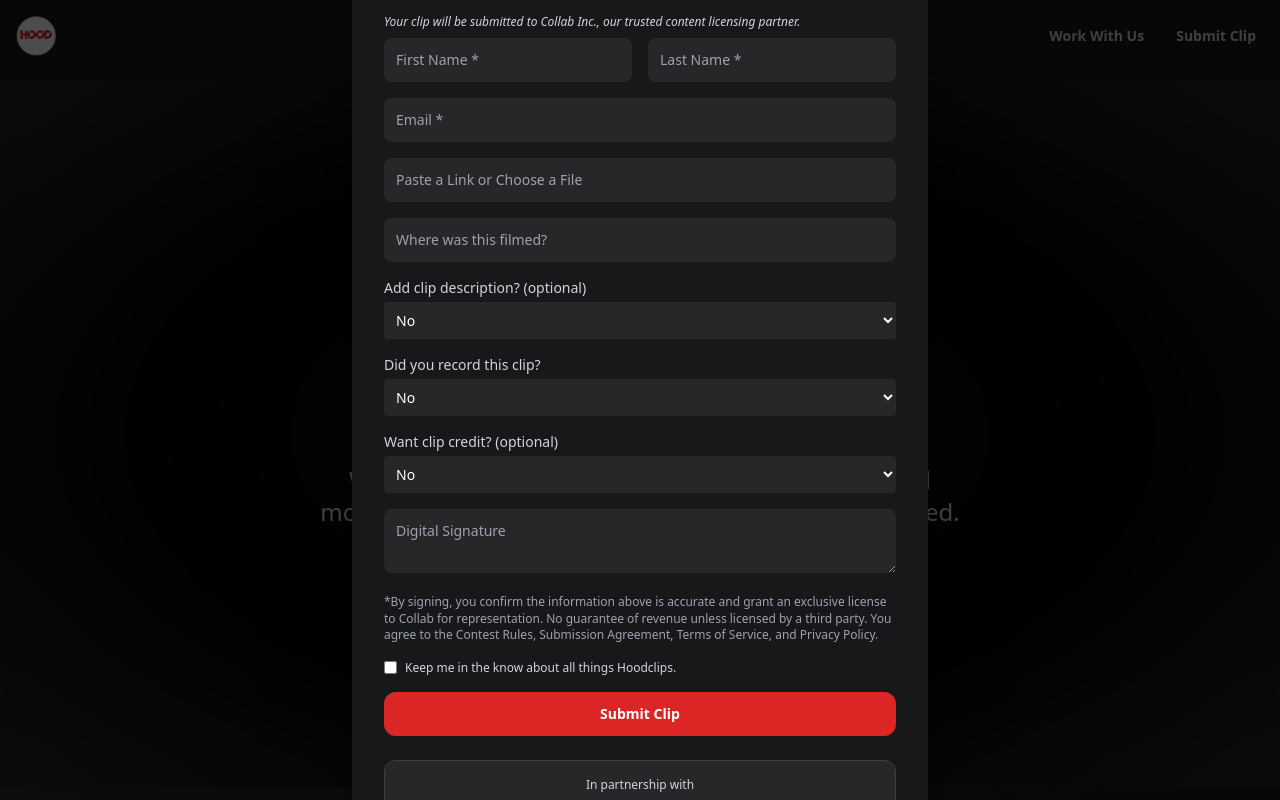
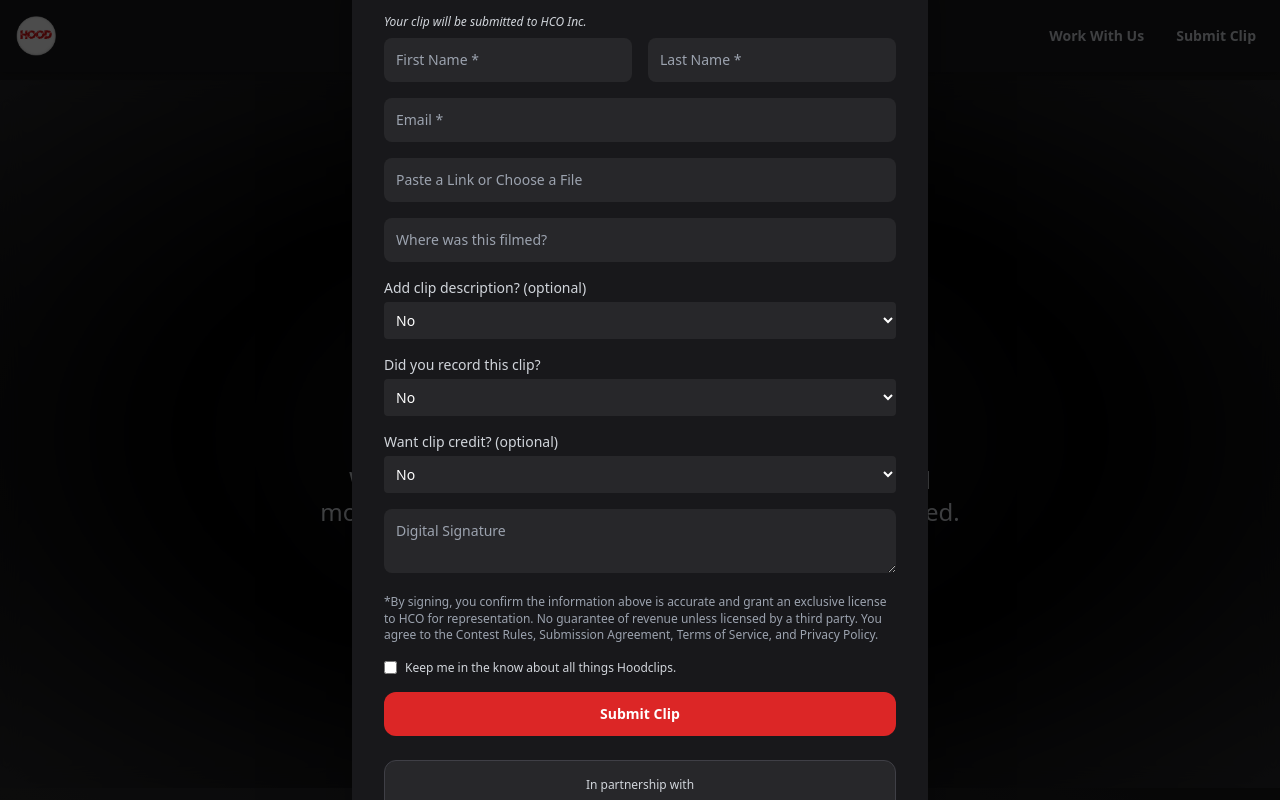
Before and after one commit to Hood12345/hco-site, a React (Vite) app: page / in a window 1280 px wide. Both pictures are taken after typing "name@example.com" into the empty fields and a click on the button "Submit Your Clip". Shown: the top 800 px of the page. Built offline with nearby package versions, Linux system fonts and the light colour scheme.

Commit message:
Update HCOPage.jsx

```diff
--- a/src/components/HCOPage.jsx
+++ b/src/components/HCOPage.jsx
@@ -142,7 +142,7 @@
           <div className="bg-zinc-900 p-8 rounded-2xl max-w-xl w-full relative shadow-2xl text-sm">
             <h2 className="text-2xl font-bold mb-4">Submit Your Clip</h2>
             <p className="mb-2 text-gray-300 text-xs italic">
-              Your clip will be submitted to Collab Inc., our trusted content licensing partner.
+              Your clip will be submitted to HCO Inc.
             </p>
             <form className="space-y-4">
               <div className="grid grid-cols-2 gap-4">
@@ -183,7 +183,7 @@
               <textarea placeholder="Digital Signature" className="w-full p-3 h-16 rounded-lg bg-zinc-800 text-white placeholder-gray-400"></textarea>
 
               <p className="text-xs text-gray-400 leading-snug">
-                *By signing, you confirm the information above is accurate and grant an exclusive license to Collab for representation. No guarantee of revenue unless licensed by a third party. You agree to the Contest Rules, Submission Agreement, Terms of Service, and Privacy Policy.
+                *By signing, you confirm the information above is accurate and grant an exclusive license to HCO for representation. No guarantee of revenue unless licensed by a third party. You agree to the Contest Rules, Submission Agreement, Terms of Service, and Privacy Policy.
               </p>
 
               <label className="flex items-center gap-2 mt-2">
@@ -195,7 +195,7 @@
             </form>
             <div className="mt-6 p-4 text-center text-xs bg-zinc-800 rounded-xl border border-zinc-700">
               <span className="text-gray-300">In partnership with</span>
-              <div className="text-red-500 font-bold text-sm mt-1">Collab Inc.</div>
+              <div className="text-red-500 font-bold text-sm mt-1">HCO Inc.</div>
             </div>
             <button onClick={() => setShowSubmitForm(false)} className="absolute top-3 right-4 text-gray-400 hover:text-white text-xl">&times;</button>
           </div>
```
